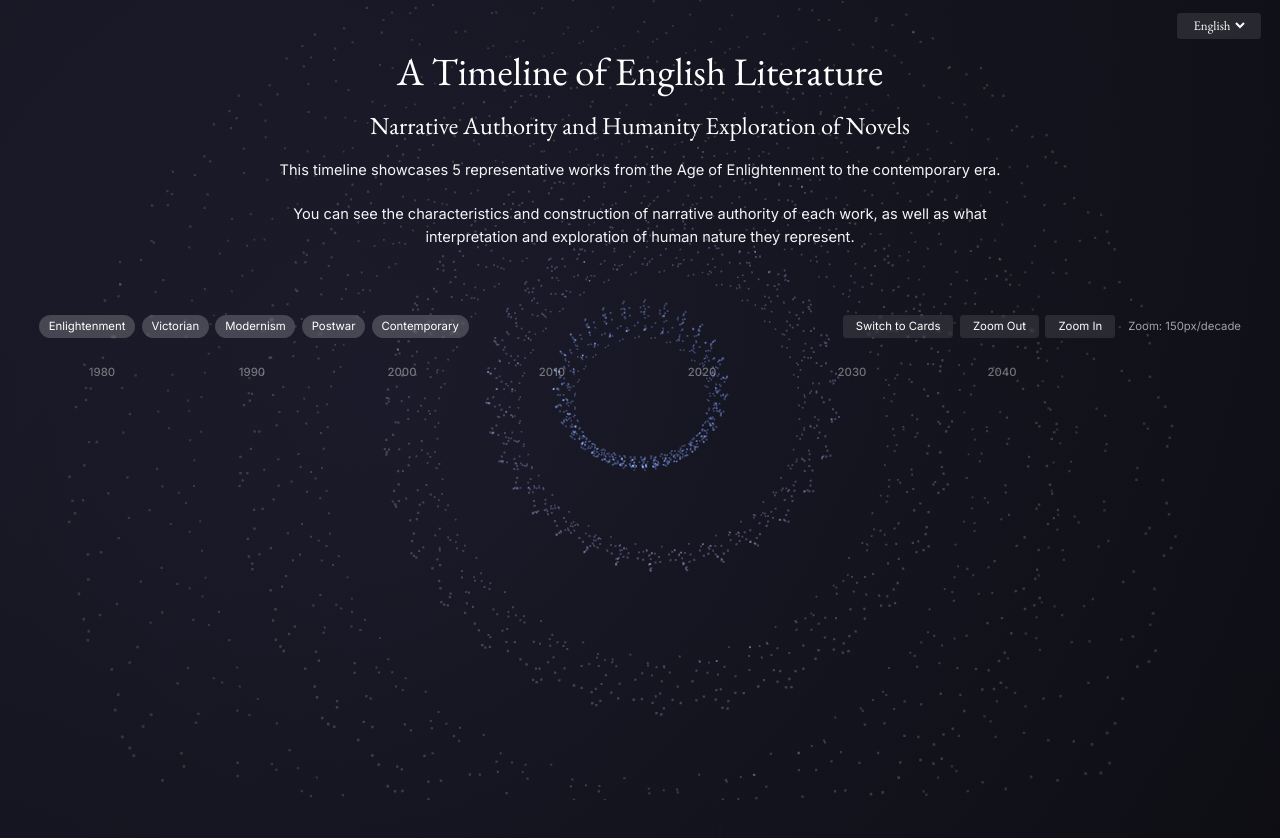
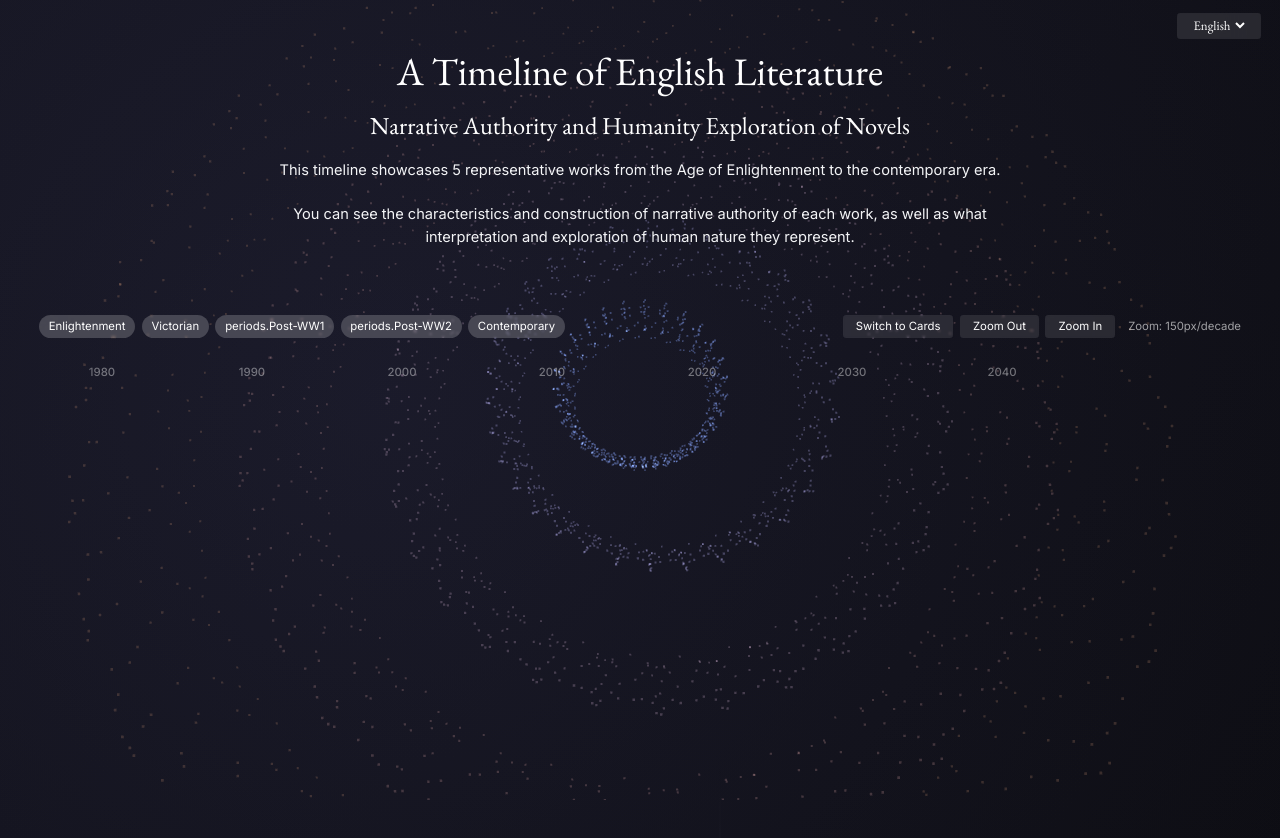
Before and after one commit to CSage-713705/helTimeline, a React (Vite) app: page / in a window 1280 px wide. Shown: the top 838 px of the page. Built offline with nearby package versions, Linux system fonts and the light colour scheme.

Commit message:
精确时代词汇

```diff
--- a/src/data/timelineData.js
+++ b/src/data/timelineData.js
@@ -4,8 +4,8 @@
 export const CATEGORIES = {
   ENLIGHTENMENT: "Enlightenment",
   VICTORIAN: "Victorian",
-  MODERNISM: "Modernism",
-  POSTWAR: "Postwar",
+  MODERNISM: "Post-WW1",//  modernism 修改为更准确时期
+  POSTWAR: "Post-WW2", // postwar 修改为更准确时期
   CONTEMPORARY: "Contemporary",
 };
 
@@ -14,15 +14,15 @@ export const CATEGORY_NAMES = {
   English: {
     [CATEGORIES.ENLIGHTENMENT]: "Enlightenment",
     [CATEGORIES.VICTORIAN]: "Victorian",
-    [CATEGORIES.MODERNISM]: "Modernism",
-    [CATEGORIES.POSTWAR]: "Postwar",
+    [CATEGORIES.MODERNISM]: "Post-WW1",//  modernism 修改为更准确时期
+    [CATEGORIES.POSTWAR]: "Post-WW2", // postwar 修改为更准确时期
     [CATEGORIES.CONTEMPORARY]: "Contemporary",
   },
   Chinese: {
     [CATEGORIES.ENLIGHTENMENT]: "启蒙时代",
     [CATEGORIES.VICTORIAN]: "维多利亚时代",
-    [CATEGORIES.MODERNISM]: "现代主义",
-    [CATEGORIES.POSTWAR]: "二战后",
+    [CATEGORIES.MODERNISM]: "一战后", //  modernism 修改为更准确时期
+    [CATEGORIES.POSTWAR]: "二战后", // postwar 修改为更准确时期
     [CATEGORIES.CONTEMPORARY]: "当代",
   }
 };
--- a/src/i18n.js
+++ b/src/i18n.js
@@ -18,8 +18,8 @@ const resources = {
       periods: {
         Enlightenment: "Enlightenment",
         Victorian: "Victorian",
-        Modernism: "Modernism",
-        Postwar: "Postwar",
+        Modernism: "Post-WW1", //  modernism 修改为更准确时期
+        Postwar: "Post-WW2", //  postwar 修改为更准确时期
         Contemporary: "Contemporary"
       },
       cards: {
@@ -128,7 +128,7 @@ const resources = {
       periods: {
         Enlightenment: "启蒙时代",
         Victorian: "维多利亚时代",
-        Modernism: "现代主义",
+        Modernism: "一战后",  // 现代主义修改为更准确时期
         Postwar: "二战后",
         Contemporary: "当代"
       },
```
